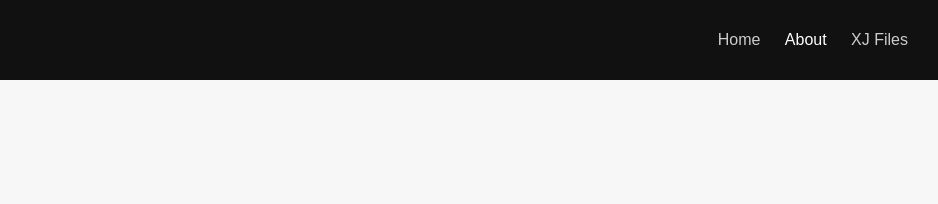
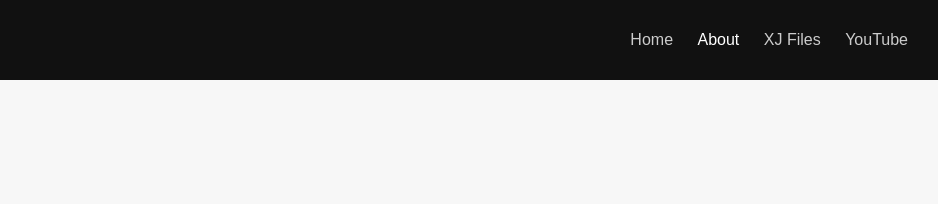
Before and after one commit to MaxBuildsXjs/maxbuildsxjs.github.io, a plain HTML site: page about.html in a window 1280 px wide. Shown: the full height of the page, 342-1280 px from the left. Drawn offline with Linux system fonts and the light colour scheme.

Commit message:
Update about.html

```diff
--- a/about.html
+++ b/about.html
@@ -13,6 +13,7 @@
       <a href="index.html">Home</a>
       <a href="about.html" class="active">About</a>
       <a href="xjfiles.html">XJ Files</a>
+      <a href="www.youtube.com/@MaxBuildsXjs" target="_blank">YouTube</a>
     </nav>
   </header>
   <section>
```
